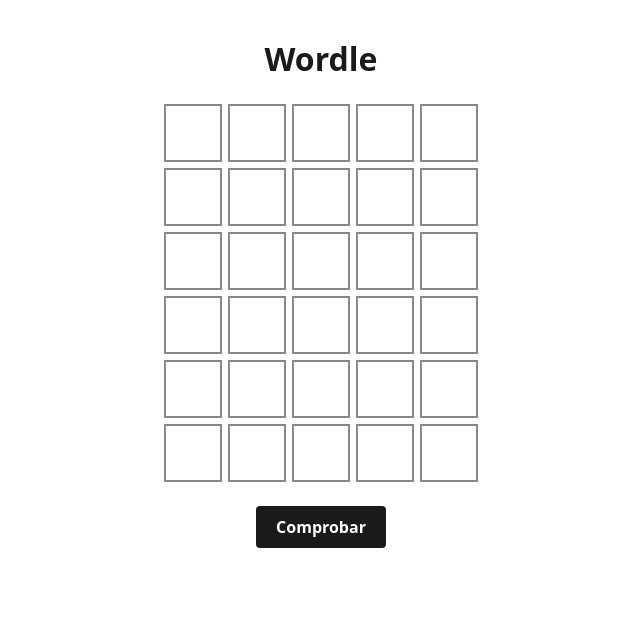
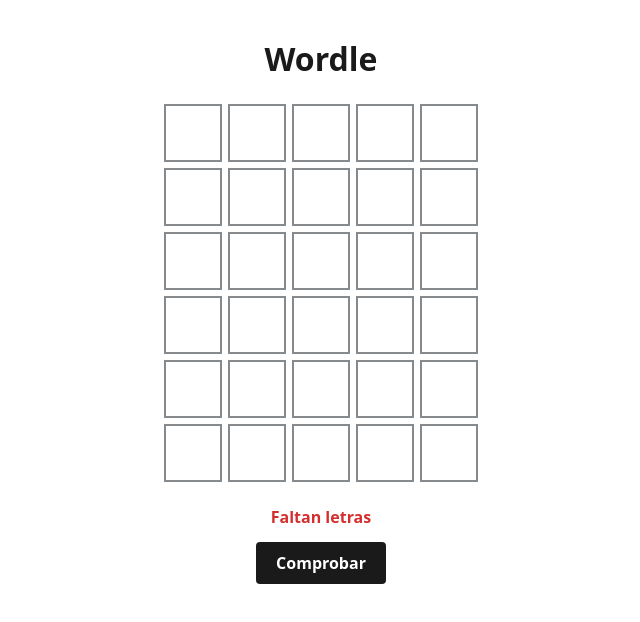
Before and after one commit to PelayoHer/wordle, a React (Vite) app: page / in a window 1280 px wide. Both pictures are taken after typing "Sample", "Sample", "Sample", "Sample", "Sample" into the empty fields and a click on the button "Comprobar". Shown: the top 622 px of the page, without its empty margins (319-959 px from the left). Built offline with nearby package versions, Linux system fonts and the light colour scheme.

Commit message:
Aviso de fila incompleta al comprobar

```diff
--- a/src/App.jsx
+++ b/src/App.jsx
@@ -25,6 +25,7 @@
   const [intentos, setIntentos] = useState(tableroVacio())
   const [filaActual, setFilaActual] = useState(0)
   const [solucion, setSolucion] = useState(obtenerPalabraAleatoria)
+  const [aviso, setAviso] = useState('')
 
   // El último intento comprobado, como texto: 'PERRO'
   const ultimo = filaActual > 0 ? intentos[filaActual - 1].join('') : ''
@@ -41,6 +42,8 @@
     // Solo aceptamos una letra, o nada si se ha borrado
     if (!/^[A-ZÑ]?$/.test(letra)) return
 
+    if (aviso) setAviso('')
+
     // Copiamos el tablero, cambiamos la copia y la guardamos
     const copia = intentos.map((fila) => [...fila])
     copia[f][c] = letra
@@ -55,8 +58,12 @@
     evento.preventDefault()
     if (terminada) return
     // No se puede comprobar una fila incompleta
-    if (intentos[filaActual].includes('')) return
+    if (intentos[filaActual].includes('')) {
+      setAviso('Faltan letras')
+      return
+    }
 
+    setAviso('')
     setFilaActual(filaActual + 1)
   }
 
@@ -64,6 +71,7 @@
     setIntentos(tableroVacio())
     setFilaActual(0)
     setSolucion(obtenerPalabraAleatoria())
+    setAviso('')
   }
 
   return (
@@ -84,6 +92,11 @@
           </div>
         ))}
       </div>
+      {aviso && (
+        <p className="aviso" role="alert">
+          {aviso}
+        </p>
+      )}
       {terminada ? (
         <>
           <p className="mensaje" role="status">
--- a/src/index.css
+++ b/src/index.css
@@ -82,3 +82,10 @@
   font-weight: bold;
   cursor: pointer;
 }
+
+.aviso {
+  min-height: 24px;
+  margin: 12px 0;
+  color: #d32f2f;
+  font-weight: bold;
+}
```
